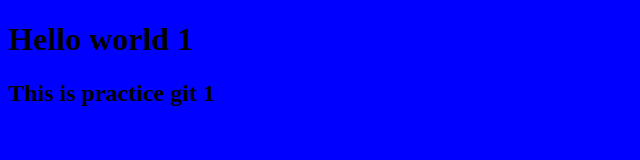
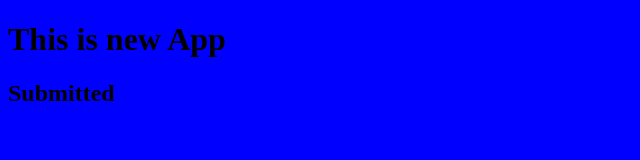
Before and after one commit to ntSang18/practice_git, a plain HTML site: page index.html in a window 1280 px wide. Shown: the whole page, without its empty margins (0-640 px from the left). Drawn offline with Linux system fonts and the light colour scheme.

Commit message:
change file index 1

```diff
--- a/index.html
+++ b/index.html
@@ -7,7 +7,7 @@
 		<link rel="stylesheet" href="style.css" />
 	</head>
 	<body>
-		<h1>Hello world 1</h1>
-		<h2>This is practice git 1</h2>
+		<h1>This is new App</h1>
+		<h2>Submitted</h2>
 	</body>
 </html>
```
